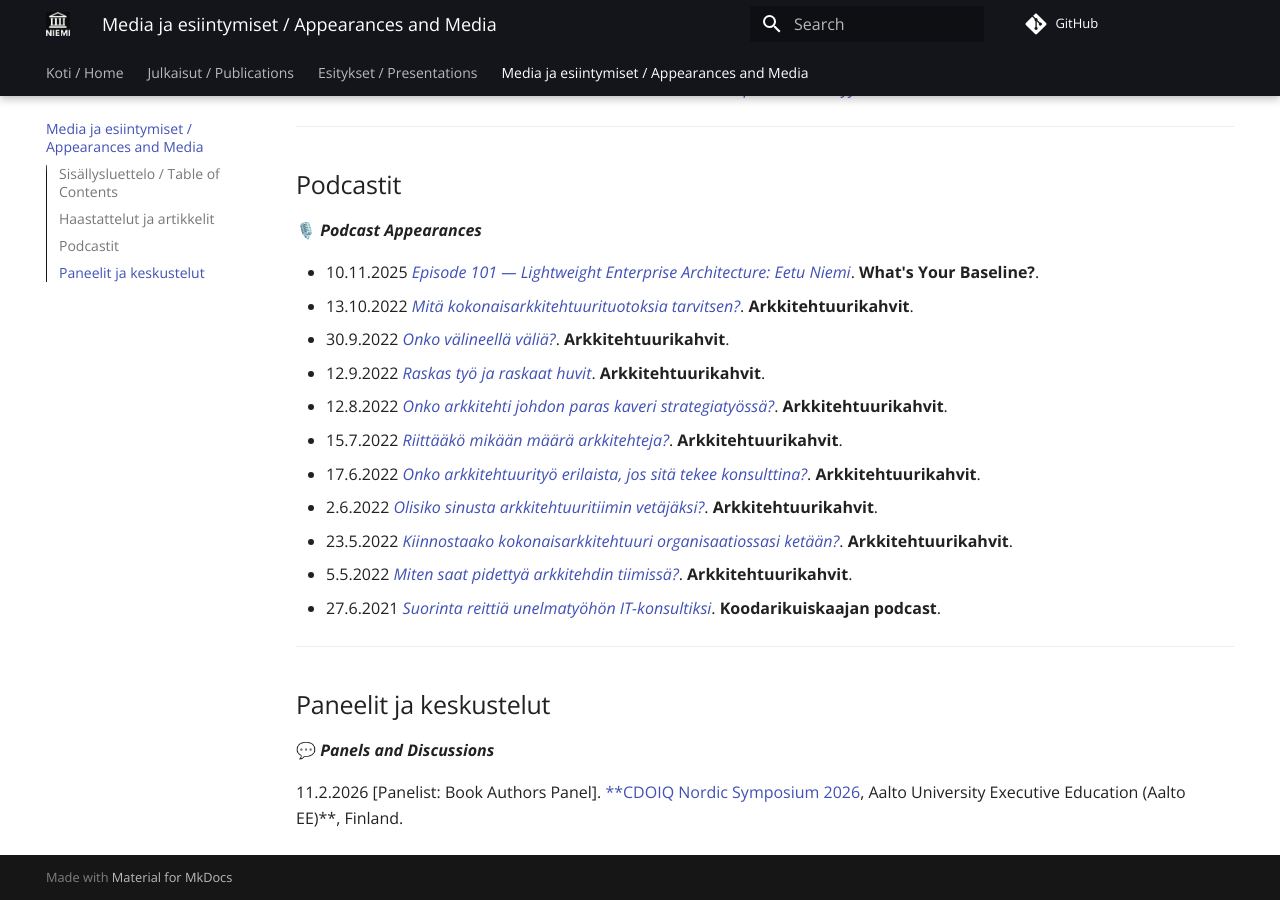
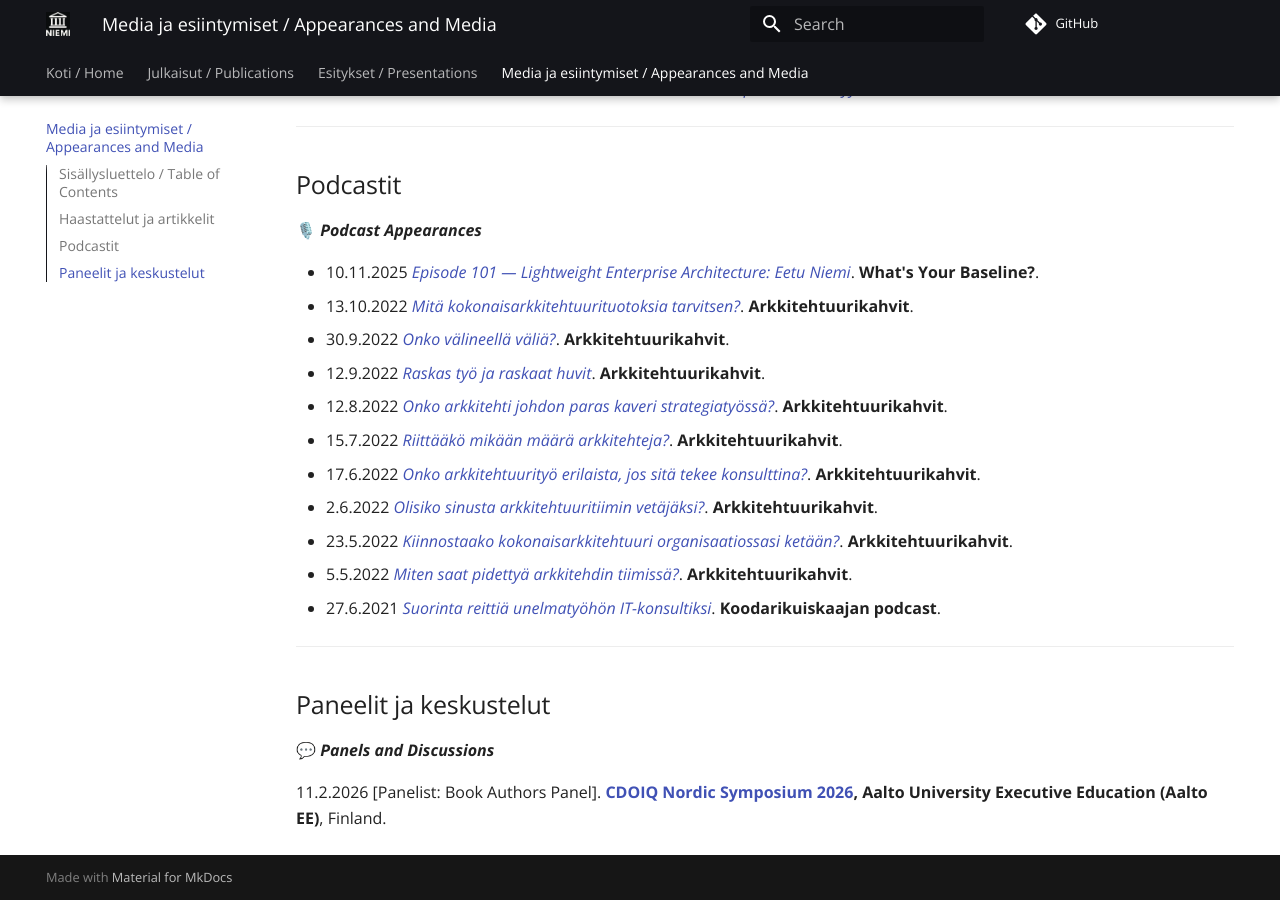
Before and after one commit to eetuniemiphd/eetuniemi, an MkDocs documentation site: the page built from docs/appearances-media.md, in a window 1280 px wide and 900 px high, scrolled down 629 px. Built offline with MkDocs 1.6.1 and Material for MkDocs 9.7.7, drawn with Linux system fonts in a browser that asks for light colours; comment, search, counter and statistics services are not loaded.

```diff
--- a/docs/appearances-media.md
+++ b/docs/appearances-media.md
@@ -42,4 +42,4 @@ Tämä lista ei ole kattava ennen vuotta 2016 / This list is not comprehensive p
 ## Paneelit ja keskustelut
 💬 ***Panels and Discussions***
 
-11.2.2026 [Panelist: Book Authors Panel]. [**CDOIQ Nordic Symposium 2026](https://www.aaltoee.fi/en/programs/cdoiq-nordic-symposium), Aalto University Executive Education (Aalto EE)**, Finland.
+11.2.2026 [Panelist: Book Authors Panel]. **[CDOIQ Nordic Symposium 2026](https://www.aaltoee.fi/en/programs/cdoiq-nordic-symposium), Aalto University Executive Education (Aalto EE)**, Finland.
```
